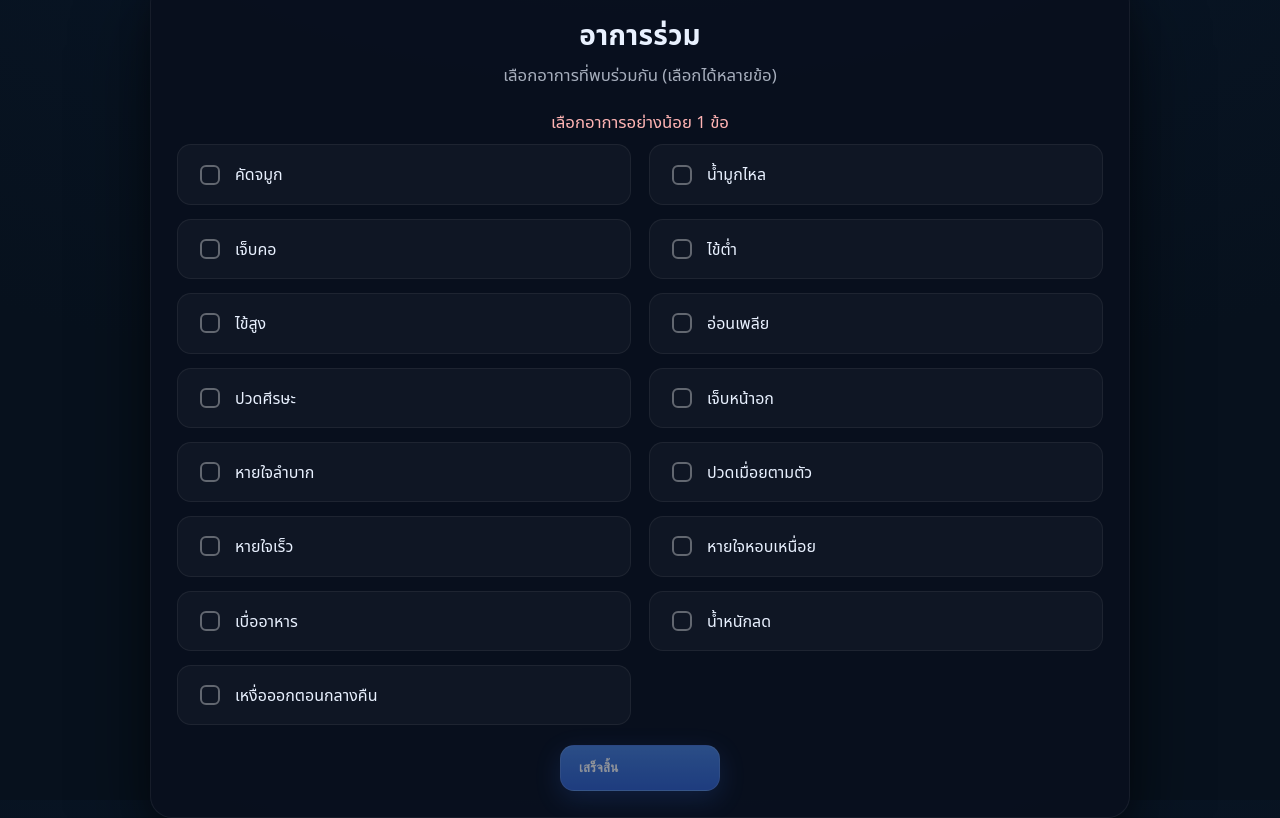
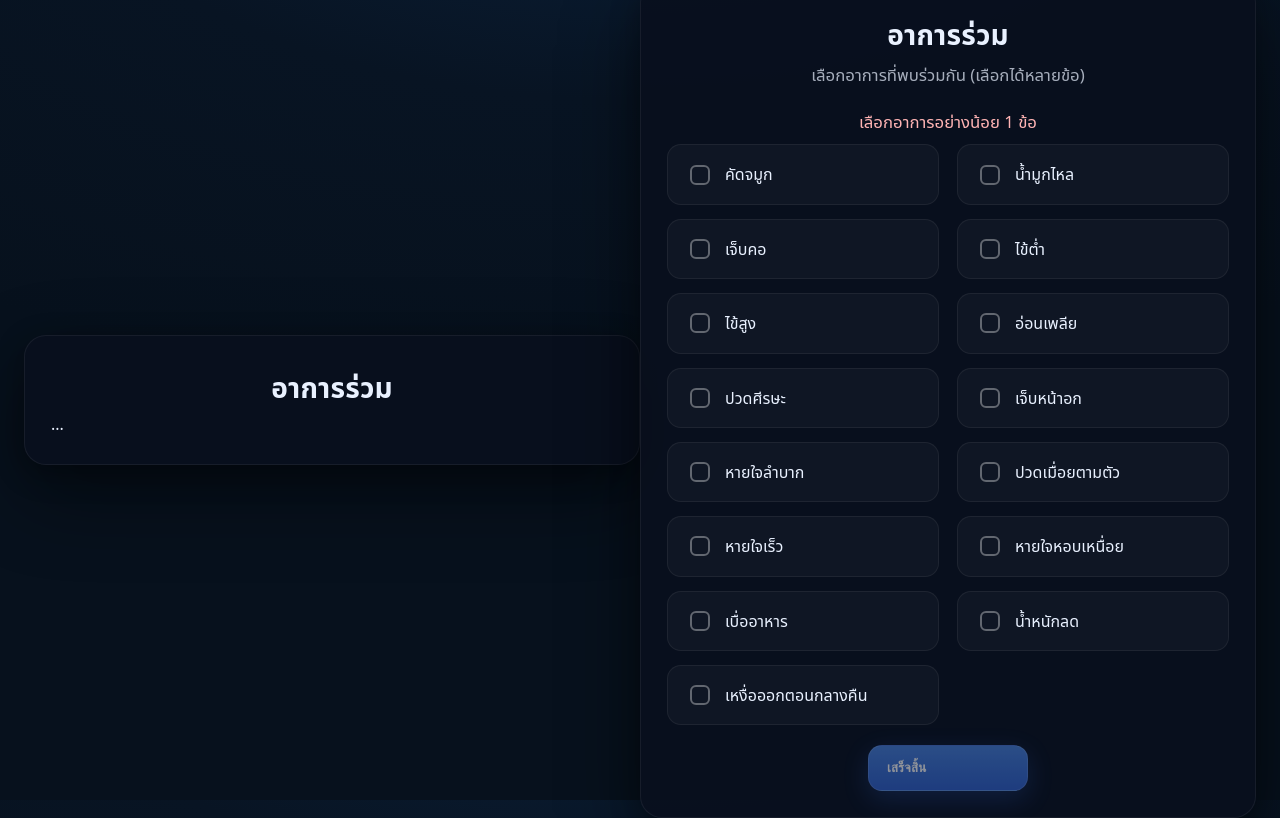
Before and after one commit to bastereiei-2008/CoughCode, a plain HTML site: page site/symptoms.html in a window 1280 px wide. Drawn offline with Linux system fonts and the light colour scheme.

Commit message:
Update symptoms.html

```diff
--- a/site/symptoms.html
+++ b/site/symptoms.html
@@ -95,6 +95,11 @@
     .warn{ text-align:center; color:#ffb4b4; margin-top:10px; min-height:22px; }
   </style>
 </head>
+  <div class="nav-spacer" aria-hidden="true"></div>
+<main class="card">
+  <h1 class="title">อาการร่วม</h1>
+  ...
+</main>
 <body>
   <main id="symptoms" class="card">
     <h1 class="title">อาการร่วม</h1>
```
